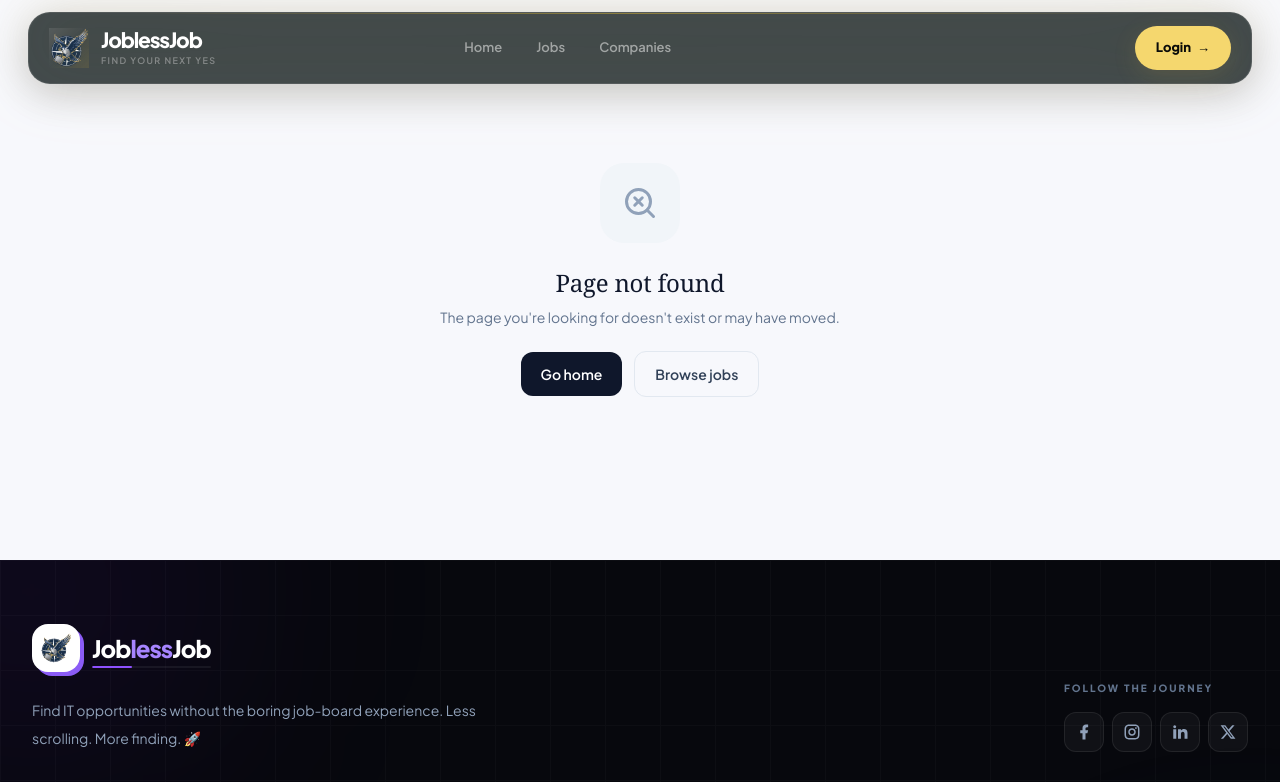
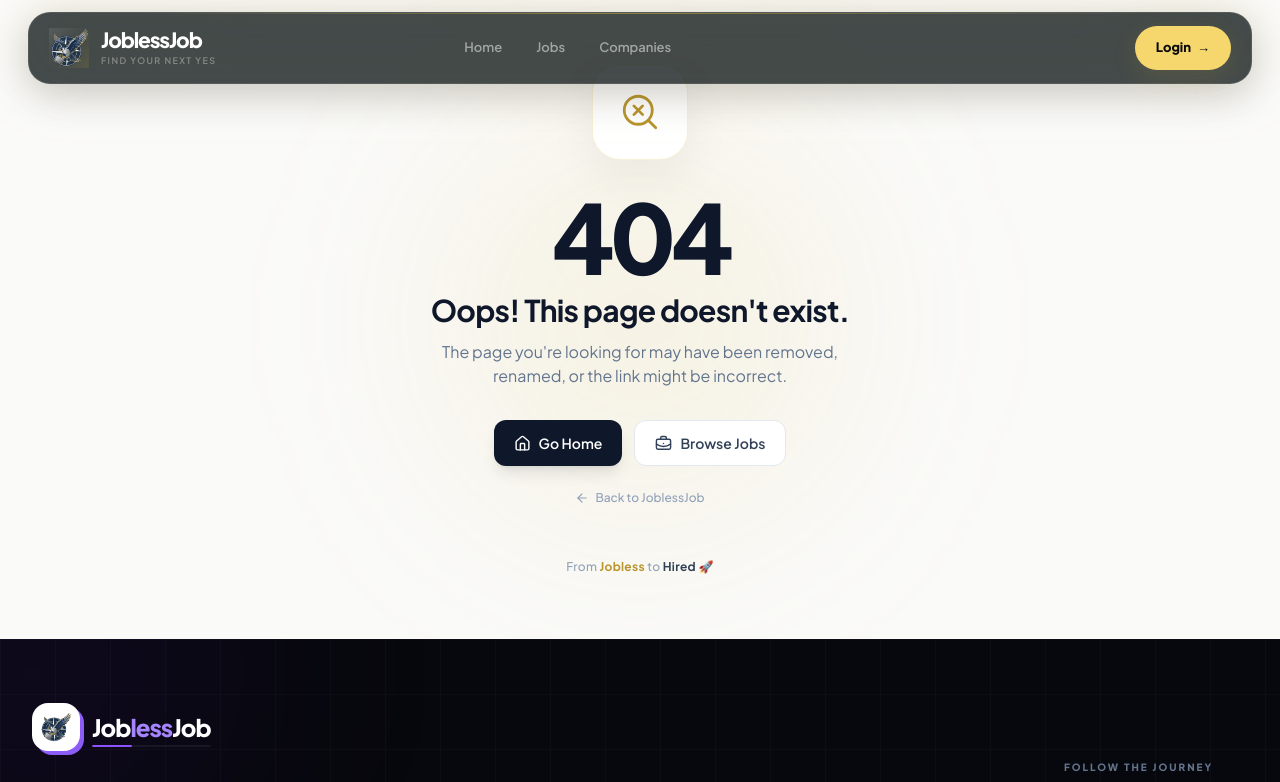
Before and after one commit to sammsidd7777/JoblessJobs, a React (Vite) app: page /hr in a window 1280 px wide. Shown: the top 782 px of the page. Built offline with nearby package versions, Linux system fonts and the light colour scheme.

Commit message:
Update NotFound.jsx

```diff
--- a/src/components/common/NotFound.jsx
+++ b/src/components/common/NotFound.jsx
@@ -1,47 +1,79 @@
 import { Link } from "react-router-dom";
-import { SearchX } from "lucide-react";
+import { ArrowLeft, BriefcaseBusiness, Home, SearchX } from "lucide-react";
 import Seo from "./Seo";
 
-/**
- * NotFound
- *
- * Public-facing 404. Distinct from <UnderConstruction /> (which is
- * used for HR/candidate features that are simply unbuilt yet) —
- * this is for genuinely nonexistent public URLs, so it's marked
- * noindex and offers real links back into the site instead of a
- * dead end, which also helps keep visitors (and crawlers) engaged
- * with real content rather than bouncing.
- */
 const NotFound = () => {
   return (
-    <div className="flex min-h-[70vh] items-center justify-center bg-[#f7f8fc] px-4 text-slate-900 dark:bg-[#080b14] dark:text-white">
-      <Seo title="Page not found" noindex />
-      <div className="w-full max-w-md text-center">
-        <div className="mx-auto mb-6 flex h-20 w-20 items-center justify-center rounded-3xl bg-slate-100 text-slate-400 dark:bg-white/[0.06] dark:text-slate-500">
-          <SearchX size={36} />
+    <>
+      <Seo title="Page Not Found" noindex />
+
+      <main className="relative flex min-h-[75vh] items-center justify-center overflow-hidden bg-[#fafaf9] px-4 py-16 text-slate-900 dark:bg-[#080808] dark:text-white">
+        {/* Background Glow */}
+        <div className="pointer-events-none absolute left-1/2 top-1/2 h-[420px] w-[420px] -translate-x-1/2 -translate-y-1/2 rounded-full bg-[#d4af37]/10 blur-[100px]" />
+
+        <div className="relative z-10 w-full max-w-xl text-center">
+          {/* 404 Icon */}
+          <div className="mx-auto mb-7 flex h-24 w-24 items-center justify-center rounded-[28px] border border-[#d4af37]/20 bg-white shadow-[0_15px_50px_rgba(0,0,0,0.06)] dark:border-[#d4af37]/20 dark:bg-white/[0.04]">
+            <SearchX
+              size={42}
+              strokeWidth={1.6}
+              className="text-[#b8952e] dark:text-[#d4af37]"
+            />
           </div>
-        <h1 className="font-serif text-2xl font-medium tracking-[-0.01em] text-slate-900 dark:text-white">
-          Page not found
+
+          {/* 404 */}
+          <div className="mb-2 select-none text-7xl font-black tracking-[-0.06em] text-slate-900 sm:text-8xl dark:text-white">
+            404
+          </div>
+
+          {/* Heading */}
+          <h1 className="text-2xl font-bold tracking-tight sm:text-3xl">
+            Oops! This page doesn't exist.
           </h1>
-        <p className="mt-2 text-sm text-slate-500 dark:text-slate-400">
-          The page you're looking for doesn't exist or may have moved.
+
+          {/* Description */}
+          <p className="mx-auto mt-3 max-w-md text-sm leading-6 text-slate-500 sm:text-base dark:text-slate-400">
+            The page you're looking for may have been removed, renamed, or
+            the link might be incorrect.
           </p>
-        <div className="mt-6 flex items-center justify-center gap-3">
+
+          {/* Actions */}
+          <div className="mt-8 flex flex-col justify-center gap-3 sm:flex-row">
             <Link
               to="/"
-            className="rounded-xl bg-slate-900 px-5 py-3 text-sm font-semibold text-white dark:bg-white dark:text-slate-900"
+              className="group inline-flex items-center justify-center gap-2 rounded-xl bg-slate-900 px-5 py-3 text-sm font-semibold text-white shadow-lg shadow-slate-900/10 transition-all duration-200 hover:-translate-y-0.5 hover:bg-slate-800 dark:bg-white dark:text-slate-900 dark:hover:bg-slate-100"
             >
-            Go home
+              <Home size={17} />
+              Go Home
             </Link>
+
             <Link
-            to="/find-job/*"
-            className="rounded-xl border border-slate-200 px-5 py-3 text-sm font-semibold text-slate-700 dark:border-white/10 dark:text-slate-200"
+              to="/find-jobs"
+              className="group inline-flex items-center justify-center gap-2 rounded-xl border border-slate-200 bg-white px-5 py-3 text-sm font-semibold text-slate-700 transition-all duration-200 hover:-translate-y-0.5 hover:border-[#d4af37]/50 hover:text-[#9a7a18] dark:border-white/10 dark:bg-white/[0.03] dark:text-slate-200 dark:hover:border-[#d4af37]/40 dark:hover:text-[#d4af37]"
             >
-            Browse jobs
+              <BriefcaseBusiness size={17} />
+              Browse Jobs
             </Link>
           </div>
+
+          {/* Back */}
+          <Link
+            to="/"
+            className="mt-6 inline-flex items-center gap-1.5 text-xs font-medium text-slate-400 transition-colors hover:text-slate-700 dark:hover:text-white"
+          >
+            <ArrowLeft size={14} />
+            Back to JoblessJob
+          </Link>
+
+          {/* Brand */}
+          <div className="mt-12 text-xs font-medium tracking-wide text-slate-400">
+            From <span className="font-bold text-[#b8952e]">Jobless</span>{" "}
+            to <span className="font-bold text-slate-700 dark:text-slate-200">Hired</span>{" "}
+            🚀
           </div>
         </div>
+      </main>
+    </>
   );
 };
 
```
Lines whose indentation alone changed are shown as unchanged.
